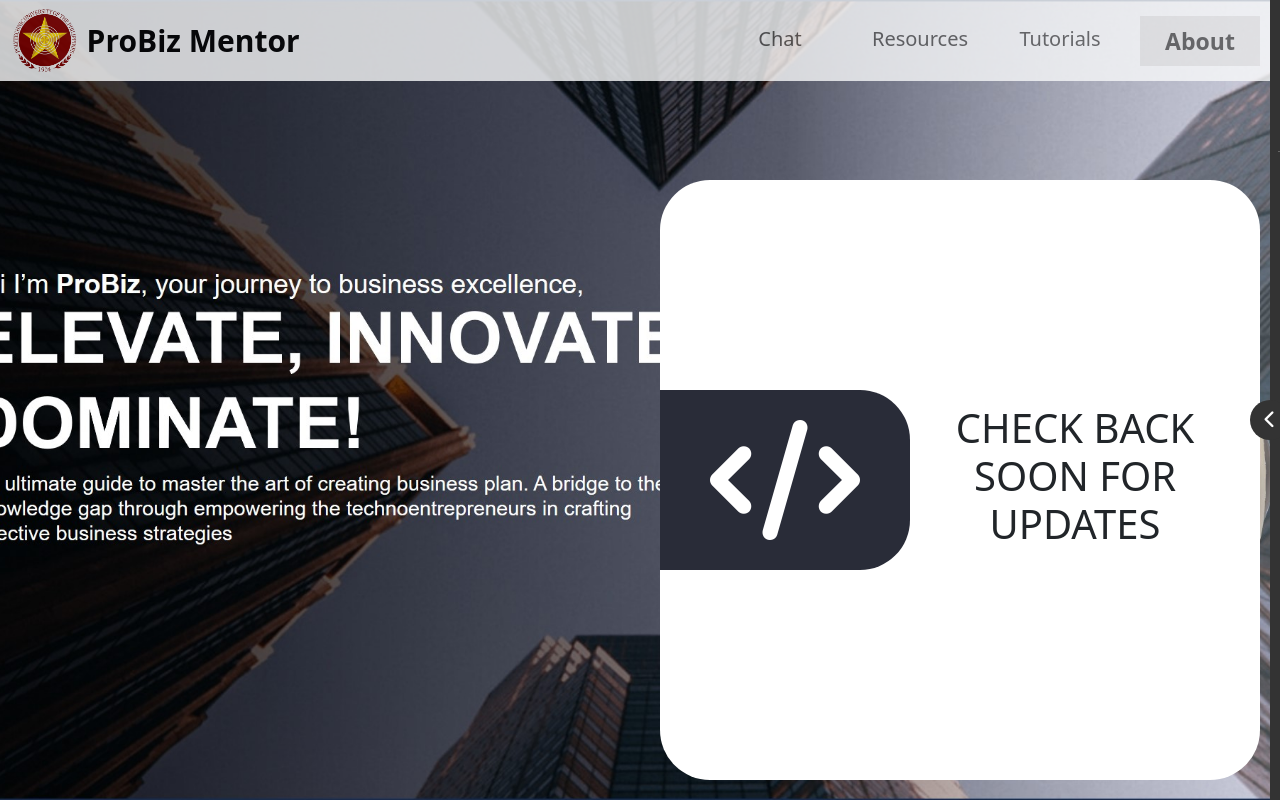
After one commit to tristanleevelardo/Probiz, a Django app: page /about/ in a window 1280 px wide. The commit adds this page. Run offline with Django 4.2, Linux system fonts and the light colour scheme; some libraries are stand-ins or nearby versions.

Commit message:
feat(component): :sparkles: add hover, nav-bar, logo, under-development, urls

```diff
--- /dev/null
+++ b/App/templates/about.html
@@ -0,0 +1,4 @@
+{% extends 'base.html' %} {% load static %} {% block content %}
+
+<div>{% include 'in-development.html'%}</div>
+{% endblock %}
--- /dev/null
+++ b/App/templates/in-development.html
@@ -0,0 +1,30 @@
+<div class="development-contain">
+  <div class="image-contain"><i class="fa-solid fa-code"></i></div>
+  <h1>CHECK BACK SOON FOR UPDATES</h1>
+</div>
+
+<style>
+  .development-contain {
+    display: flex;
+    justify-content: center;
+    align-items: center;
+    height: 600px;
+    text-align: center;
+    padding-right: 20px;
+    right: 20px;
+    bottom: 20px;
+    border-radius: 50px;
+    width: 600px;
+    position: absolute;
+    background-color: white;
+  }
+  .fa-code {
+    padding: 30px 50px;
+    font-size: 120px;
+    color: white;
+    background-color: #292c38;
+    border: 20px;
+    border-end-end-radius: 50px;
+    border-top-right-radius: 50px;
+  }
+</style>
--- a/App/templates/navbar.html
+++ b/App/templates/navbar.html
@@ -1,8 +1,7 @@
 {% load static %}
 <nav class="navbar nav-bar-custom navbar-expand-lg bg-body-tertiary">
-  <div
-    class="container-fluid d-flex justify-content-between align-items-center"
-  >
+  <div class="container-fluid d-flex justify-content-start align-items-center">
+    <img src="{% static "images/pup-logo.png" %}" class="pup-logo" alt="">
     <a class="project-title" href="{% url 'home' %}">ProBiz Mentor </a>
     <button
       class="navbar-toggler"
@@ -14,22 +13,25 @@
     </button>
   </div>
   <div class="collapse navbar-collapse" id="navbarNav">
+    <div class="collapse navbar-collapse" id="navbarNav">
       <ul class="navbar-nav">
-      <li class="nav-item nav-item-custom active-custom">
-        <a class="nav-link" aria-current="page" href="{% url 'chat' %}">Chat</a>
+        <li class="nav-item nav-item-custom">
+          <a class="nav-link" aria-current="page" href="{% url 'chat' %}"
+            >Chat</a
+          >
         </li>
         <li class="nav-item nav-item-custom">
-        <a class="nav-link" href="#">Resources</a>
+          <a class="nav-link" href="{% url 'resources' %}">Resources</a>
         </li>
         <li class="nav-item nav-item-custom">
-        <a class="nav-link" href="#">Tutorials</a>
+          <a class="nav-link" href="{% url 'tutorials' %}">Tutorials</a>
         </li>
         <li class="nav-item nav-item-custom">
-        <a class="nav-link" href="#">About</a>
+          <a class="nav-link" href="{% url 'about' %}">About</a>
         </li>
-
         <!-- Sidebar/menu content -->
       </ul>
+    </div>
   </div>
 </nav>
 <!-- Sidebar/menu content -->
@@ -60,8 +62,23 @@
 </div>
 
 <style>
-  /* Popup container styles */
-
+  .nav-link {
+    height: 50px;
+    font-size: 20px;
+    text-align: center;
+  }
+  .nav-item-custom:not(.active-custom):hover {
+    color: white;
+    border: 1px solid white;
+    font-size: 23px;
+    font-weight: bold;
+    transition: ease-in-out 0.3s;
+  }
+  .pup-logo {
+    height: 80px;
+    width: auto;
+    margin-right: 20px;
+  }
   #editor-container {
     height: 500px;
   }
@@ -81,7 +98,6 @@
     height: 570px;
     position: absolute;
     background-color: white;
-    border-radius: 5px;
     padding: 20px;
     border-radius: 20px;
   }
@@ -175,9 +191,9 @@
     width: 200px;
   }
   .active-custom {
-    border: 1px solid black;
+    font-size: 20px;
     font-weight: bold;
-    background-color: #bfbfbf;
+    background-color: #e6e6e6;
   }
   .project-title {
     text-decoration: none;
@@ -185,8 +201,69 @@
     font-size: 40px;
     font-weight: bold;
   }
+  /* .nav-item-custom.active-custom:hover {
+    color: inherit;
+    border: none;
+    font-size: inherit;
+    font-weight: bold;
+    transition: none;
+  } */
+
+  @media screen and (max-width: 1366px) {
+    .sidebar {
+      width: 200px;
+      right: -190;
+    }
+    .fas {
+      right: 180px;
+    }
+
+    .nav-item-custom {
+      margin-right: 20px;
+      padding: 0px;
+      text-align: center;
+      width: 120px;
+      font-size: 20px;
+    }
+    .project-title {
+      font-size: 30px;
+    }
+
+    .pup-logo {
+      height: 65px;
+      width: auto;
+      margin-right: 10px;
+    }
+    .active-custom {
+      font-size: 23px;
+    }
+    /* .nav-item-custom.active-custom:hover {
+      color: inherit;
+      border: none;
+      font-size: inherit;
+      font-weight: bold;
+      transition: none;
+    } */
+    .nav-item-custom:not(.active-custom):hover {
+      color: white;
+      border: 1px solid white;
+      font-size: 23px;
+      font-weight: bold;
+      transition: ease-in-out 0.3s;
+    }
+  }
 </style>
 <script>
+  document.addEventListener("DOMContentLoaded", function () {
+    var currentLocation = window.location.href;
+    var navLinks = document.querySelectorAll(".nav-link");
+
+    navLinks.forEach(function (link) {
+      if (link.href === currentLocation) {
+        link.parentElement.classList.add("active-custom");
+      }
+    });
+  });
   document.addEventListener("DOMContentLoaded", function () {
     // Retrieve the content from local storage and set it in the editor
     var storedContent = localStorage.getItem("quillContent");
--- /dev/null
+++ b/App/templates/resources.html
@@ -0,0 +1,4 @@
+{% extends 'base.html' %} {% load static %} {% block content %}
+
+<div>{% include 'in-development.html'%}</div>
+{% endblock %}
--- /dev/null
+++ b/App/templates/tutorials.html
@@ -0,0 +1,4 @@
+{% extends 'base.html' %} {% load static %} {% block content %}
+
+<div>{% include 'in-development.html'%}</div>
+{% endblock %}
--- a/App/urls.py
+++ b/App/urls.py
@@ -5,5 +5,8 @@
 urlpatterns = [
     path('',views.home, name='home'),
     path('chat/',views.chat, name='chat'),
+    path('resources/',views.resources, name='resources'),
+    path('tutorials/',views.tutorials, name='tutorials'),
+    path('about/',views.about, name='about'),
     path('send_message/', SendMessageView.as_view(), name='send_message'),
 ]
--- a/App/views.py
+++ b/App/views.py
@@ -8,6 +8,13 @@
     # defaults to os.environ.get("OPENAI_API_KEY")
     api_key="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",
 )
+
+def resources(request):
+     return render(request, 'resources.html',{})
+def tutorials(request):
+     return render(request, 'tutorials.html',{})
+def about(request):
+     return render(request, 'about.html',{})
 
 
 def home(request):
```
Also changed, not shown: App/static/images/pup-logo.png (added). Lines whose indentation alone changed are shown as unchanged.
